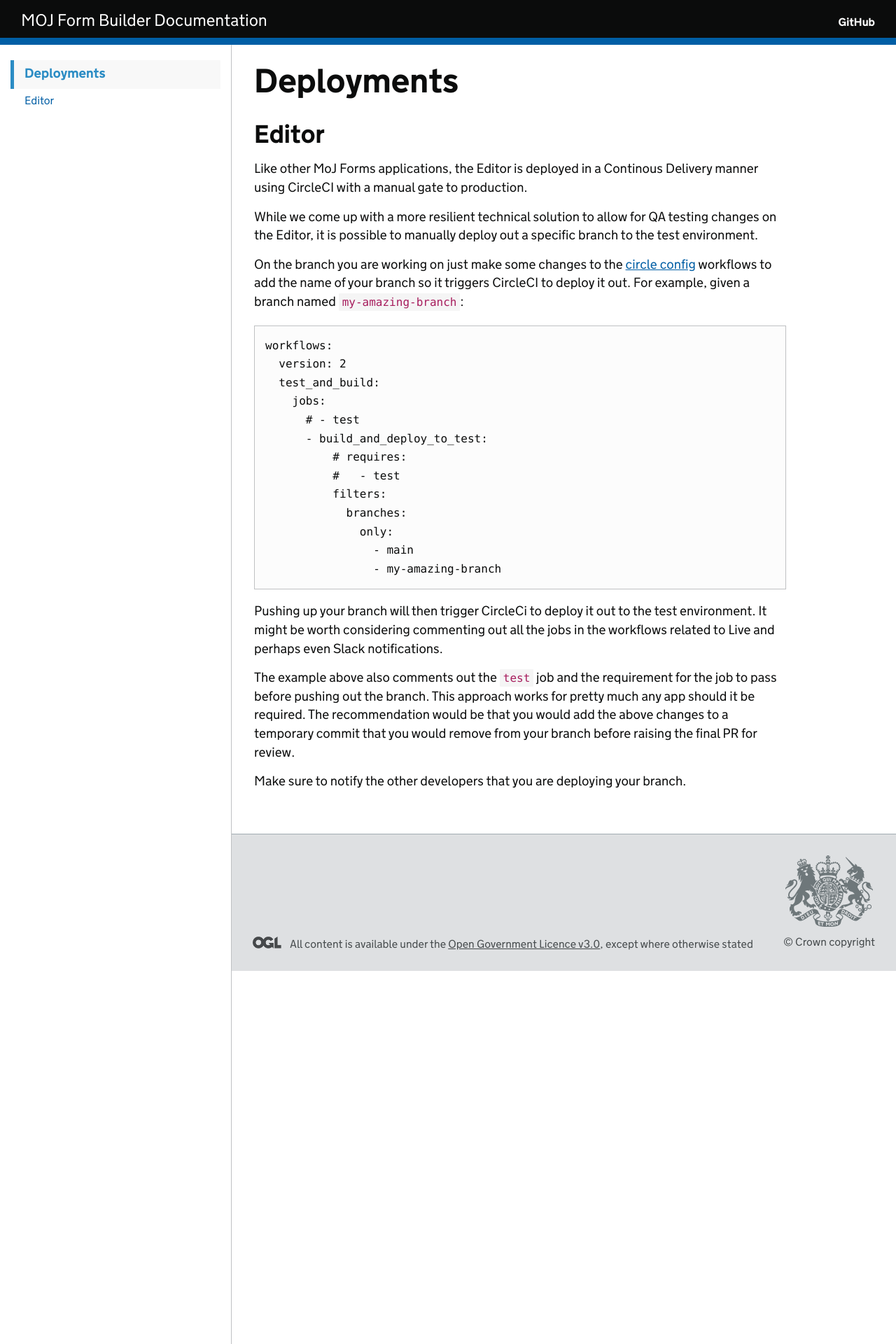
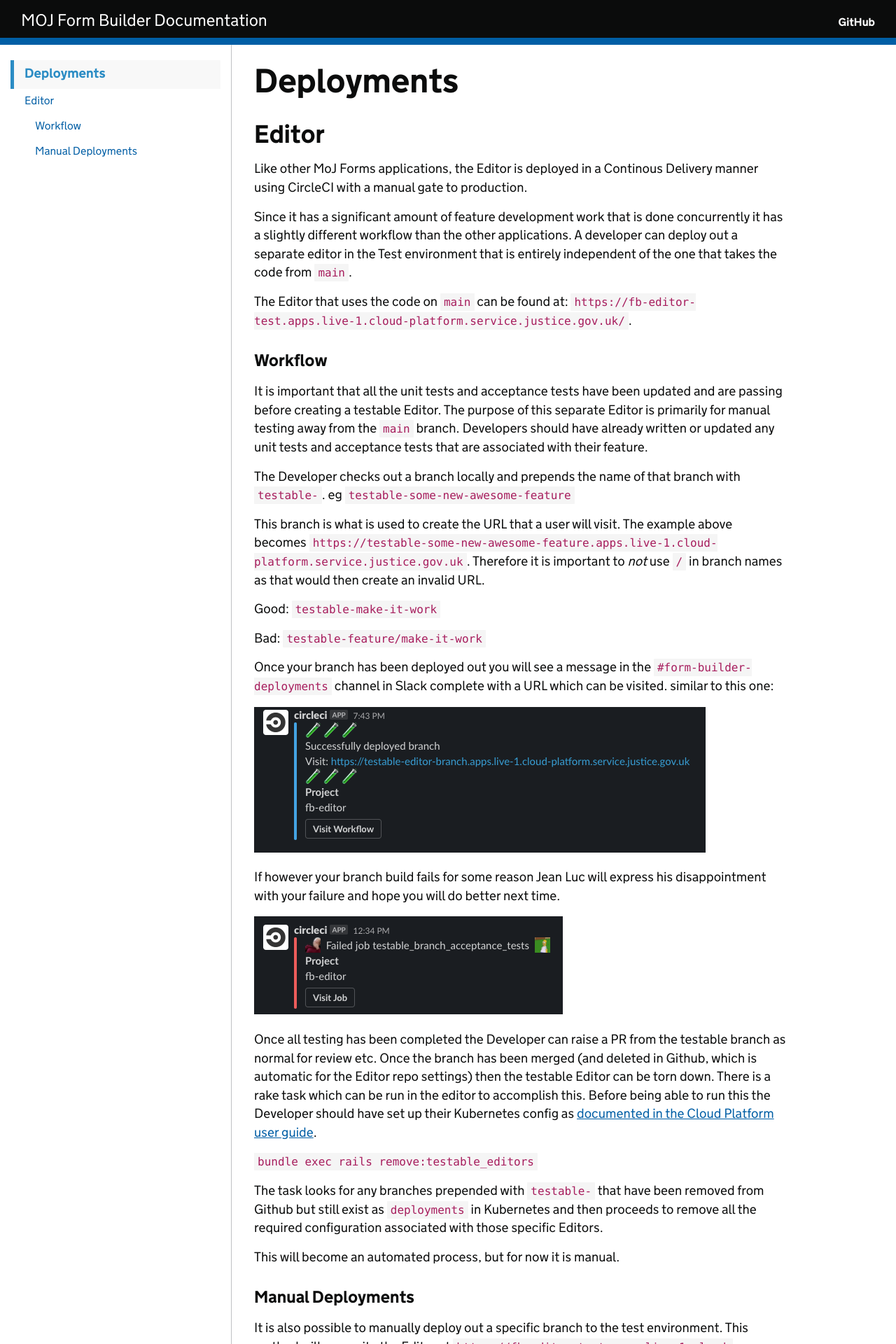
Before and after one commit to ministryofjustice/fb-guide-and-runbook, a Jekyll site: the page built from guides/deployments.md, in a window 1280 px wide. Shown: the top 1920 px of the page at 70% size. Built offline with Jekyll 4.4.1, drawn with Linux system fonts in a browser that asks for light colours; our own code applies the rules of GitHub Pages for plain Markdown files; some of the changed text lies outside the part shown.

Commit message:
Document the testable editor deployments
This adds the workflow for the testable editors and how to tear them
down once testing is complete

````diff
--- a/guides/deployments.md
+++ b/guides/deployments.md
@@ -9,28 +9,58 @@ expires: 2021-09-31
 
 Like other MoJ Forms applications, the Editor is deployed in a Continous Delivery manner using CircleCI with a manual gate to production.
 
-While we come up with a more resilient technical solution to allow for QA testing changes on the Editor, it is possible to manually deploy out a specific branch to the test environment.
+Since it has a significant amount of feature development work that is done concurrently it has a slightly different workflow than the other applications. A developer can deploy out a separate editor in the Test environment that is entirely independent of the one that takes the code from `main`.
 
-On the branch you are working on just make some changes to the [circle config](https://github.com/ministryofjustice/fb-editor/blob/main/.circleci/config.yml#L111) workflows to add the name of your branch so it triggers CircleCI to deploy it out. For example, given a branch named `my-amazing-branch`:
+The Editor that uses the code on `main` can be found at: `https://fb-editor-test.apps.live-1.cloud-platform.service.justice.gov.uk/`.
+
+### Workflow
+
+It is important that all the unit tests and acceptance tests have been updated and are passing before creating a testable Editor. The purpose of this separate Editor is primarily for manual testing away from the `main` branch. Developers should have already written or updated any unit tests and acceptance tests that are associated with their feature.
+
+The Developer checks out a branch locally and prepends the name of that branch with `testable-`. eg `testable-some-new-awesome-feature`
+
+This branch is what is used to create the URL that a user will visit. The example above becomes `https://testable-some-new-awesome-feature.apps.live-1.cloud-platform.service.justice.gov.uk`. Therefore it is important to _not_ use `/` in branch names as that would then create an invalid URL.
+
+Good: `testable-make-it-work`
+
+Bad: `testable-feature/make-it-work`
+
+Once your branch has been deployed out you will see a message in the `#form-builder-deployments` channel in Slack complete with a URL which can be visited. similar to this one:
+
+![testable editor slack message](/images/testable_editor_success.png)
+
+If however your branch build fails for some reason Jean Luc will express his disappointment with your failure and hope you will do better next time.
+
+![build failure slack message](/images/build_failure.png)
+
+Once all testing has been completed the Developer can raise a PR from the testable branch as normal for review etc. Once the branch has been merged (and deleted in Github, which is automatic for the Editor repo settings) then the testable Editor can be torn down. There is a rake task which can be run in the editor to accomplish this. Before being able to run this the Developer should have set up their Kubernetes config as [documented in the Cloud Platform user guide](https://user-guide.cloud-platform.service.justice.gov.uk/documentation/getting-started/kubectl-config.html#how-to-use-kubectl-to-connect-to-the-cluster).
+
+`bundle exec rails remove:testable_editors`
+
+The task looks for any branches prepended with `testable-` that have been removed from Github but still exist as `deployments` in Kubernetes and then proceeds to remove all the required configuration associated with those specific Editors.
+
+This will become an automated process, but for now it is manual.
+
+### Manual Deployments
+
+It is also possible to manually deploy out a specific branch to the test environment. This method will overwrite the Editor at `https://fb-editor-test.apps.live-1.cloud-platform.service.justice.gov.uk/`.
+
+On the branch you are working on just make some changes to the [circle config](https://github.com/ministryofjustice/fb-editor/blob/main/.circleci/config.yml#L227) workflows to add the name of your branch so it triggers CircleCI to deploy it out. For example, given a branch named `my-amazing-branch`:
 
 ```
 workflows:
   version: 2
   test_and_build:
     jobs:
-      # - test
       - build_and_deploy_to_test:
-          # requires:
-          #   - test
           filters:
             branches:
               only:
-                - main
                 - my-amazing-branch
 ```
 
 Pushing up your branch will then trigger CircleCi to deploy it out to the test environment. It might be worth considering commenting out all the jobs in the workflows related to Live and perhaps even Slack notifications.
 
-The example above also comments out the `test` job and the requirement for the job to pass before pushing out the branch. This approach works for pretty much any app should it be required. The recommendation would be that you would add the above changes to a temporary commit that you would remove from your branch before raising the final PR for review.
+This approach works for pretty much any app should it be required. The recommendation would be that you would add the above changes to a temporary commit that you would remove from your branch before raising the final PR for review.
 
 Make sure to notify the other developers that you are deploying your branch.
````
Also changed, not shown: images/build_failure.png (added), images/testable_editor_success.png (added).
